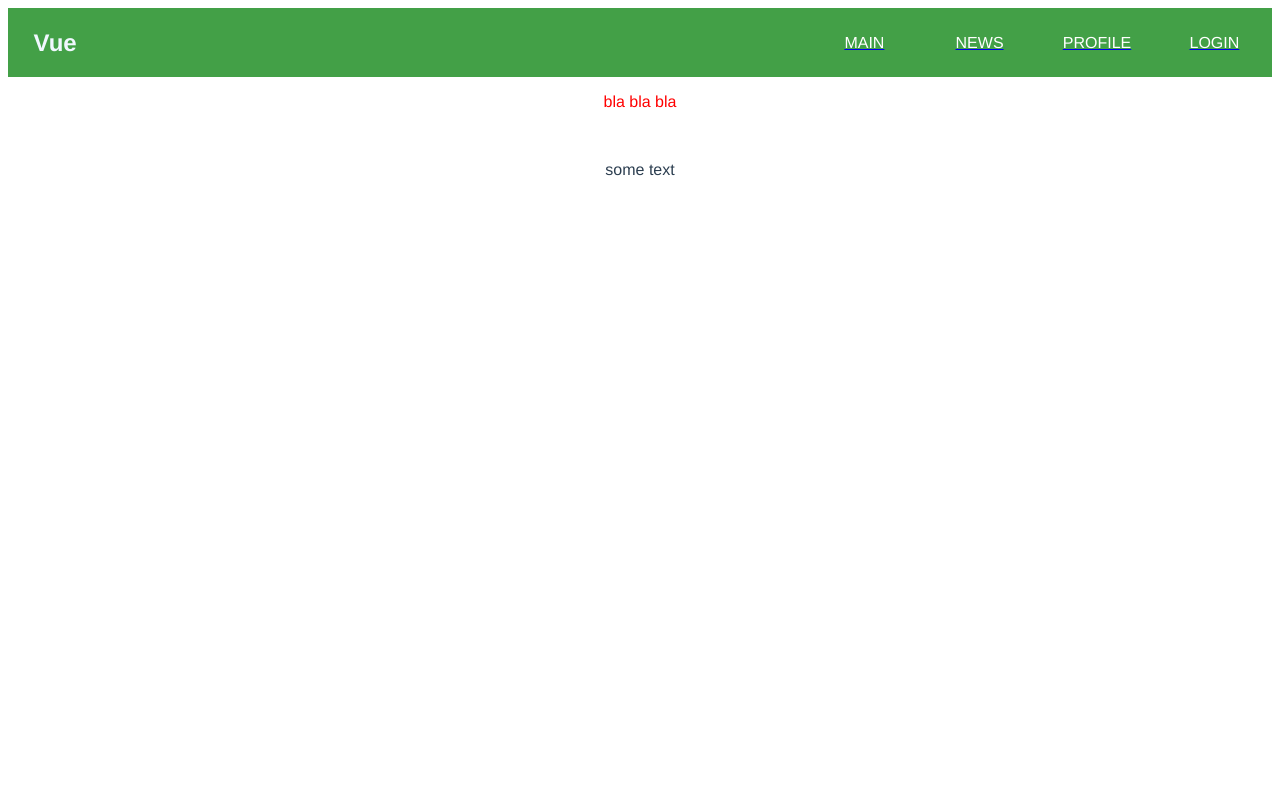
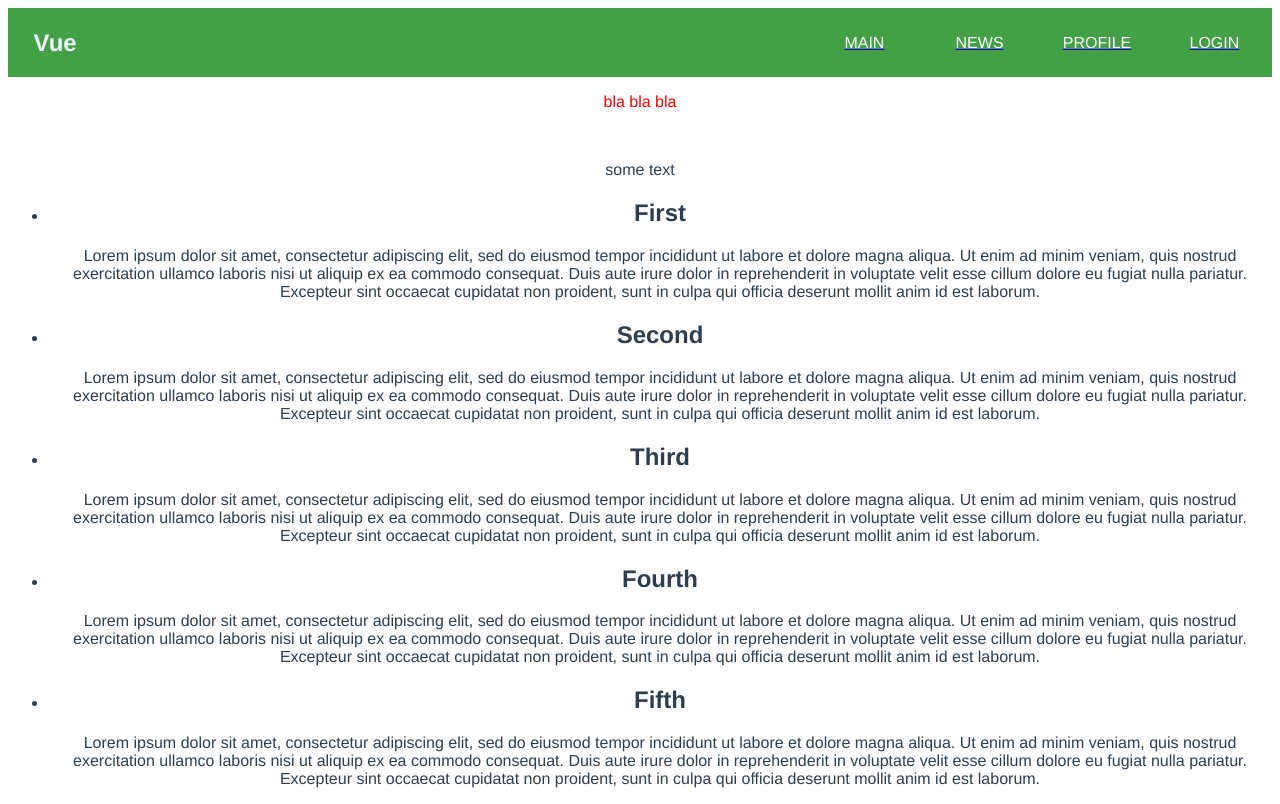
Before and after one commit to Senseinvader/view-task, a Vue app: page /news in a window 1280 px wide. Built offline with nearby package versions, Linux system fonts and the light colour scheme.

Commit message:
Add displaying news array in News component

```diff
--- a/src/components/News.vue
+++ b/src/components/News.vue
@@ -3,6 +3,12 @@
     <p class="text">bla bla bla</p>
     <br>
     <p>{{text}}</p>
+    <ul>
+      <li v-for="el in news" :key="el.title">
+        <h2>{{el.title}}</h2>
+        <p>{{el.contents}}</p>
+      </li>
+    </ul>
   </div>
 </template>
 
@@ -14,6 +20,11 @@ export default {
       text: 'some text',
     };
   },
+  computed: {
+    news() {
+      return this.$store.state.data.news;
+    },
+  },
 };
 </script>
 
--- a/src/store/modules/auth.js
+++ b/src/store/modules/auth.js
@@ -29,7 +29,7 @@ const actions = {
       router.push({ name: 'Profile' });
       window.localStorage.setItem('loggedIn', 'true');
     } else {
-      commit('setError', 'user name or password are incorrect');
+      commit('setError', 'User name or password is incorrect');
     }
   },
   userSignOut({ commit }) {
```
